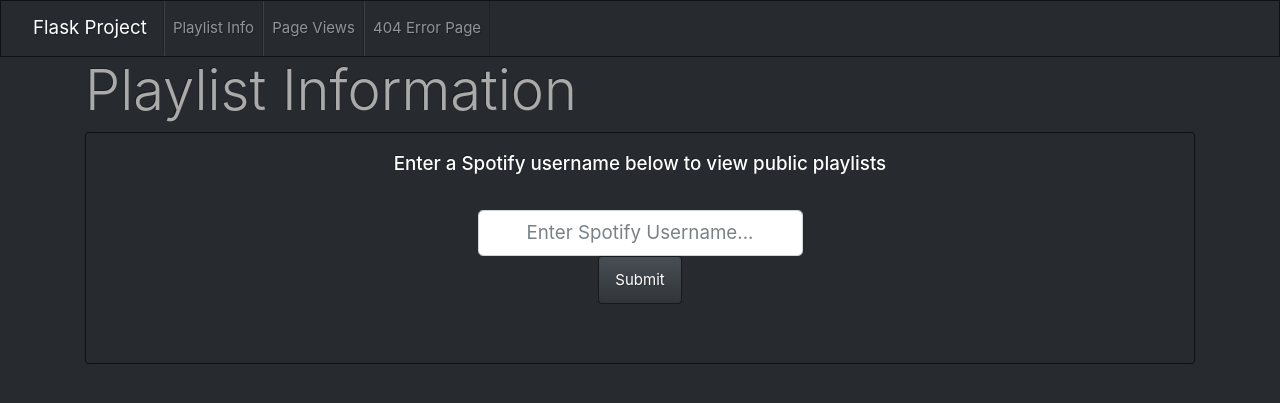
After one commit to brapana/Apana.dev, a Python web app: template templates/playlist_info.html in a window 1280 px wide. The commit adds this page. Shown: the top 403 px of the page. Run offline with Jinja, Linux system fonts and the light colour scheme; the template is opened without the code that fills it, so the values that code supplies are empty; some libraries are stand-ins or nearby versions.

Commit message:
New Spotify playlist info page
New Spotify playlist info page where a user enters their Spotify username to see a list of their public playlists. Clicking a playlist displays the average track length, track popularity, and percentage of explicit tracks of the playlist.

```diff
--- a/templates/layout.html
+++ b/templates/layout.html
@@ -39,6 +39,9 @@
         <div class="collapse navbar-collapse" id="navbarMenu">
             <ul class="navbar-nav">
                 <li class="nav-item">
+                    <a href="{{ url_for('playlist_info') }}" class="nav-link">Playlist Info</a>
+                </li>
+                <li class="nav-item">
                     <a href="{{ url_for('page_views') }}" class="nav-link">Page Views</a>
                 </li>
                 <li class="nav-item">
@@ -47,6 +50,19 @@
             </ul>
         </div>
     </nav>
+
+
+    <!-- Display Flask flashes as dismissable Bootstrap alerts (category=alert type) -->
+    {% with messages = get_flashed_messages(with_categories=true) %}
+        {% if messages %}
+            {% for category, message in messages %}
+                <div class="alert alert-{{ category }} alert-dismissible" role="alert">
+                    <button type="button" class="close" data-dismiss="alert" aria-label="Close"><span aria-hidden="true">×</span></button>
+                    <li class="{{ category }}">{{ message }}</li>
+                </div>
+            {% endfor %}
+        {% endif %}
+    {% endwith %}
 
 
     {% block content %} {% endblock %}
--- /dev/null
+++ b/templates/playlist_info.html
@@ -0,0 +1,106 @@
+{% extends "layout.html" %}
+
+{% block content %}
+<div class="container">
+
+
+  <div class="row">
+    <div class="col-sm-12">
+      <h1 class="display-4">Playlist Information</h1>
+    </div>
+  </div>
+
+
+  <div class="row">
+    <div class="col-sm-12 text-center">
+        <div class="card text-white bg-dark mb-3 mx-auto" style="max-width: 80rem;">
+
+            <div class="card-body">
+                <h5 class="card-title">Enter a Spotify username below to view public playlists</h5>
+                <br>
+
+                {% if user_info %}
+                    {% if user_info['images'] %}
+                        <img src="{{ user_info['images'][0]['url'] }}" class="img-fluid rounded-circle" style="max-height: 200px;" alt="User Profile Picture">
+                    {% else %}
+                        <br>
+                        <p class="card-text">No User Profile Picture</p>
+                    {% endif %}
+                    <br><br>
+                    <p class="card-text">Hi, {{ user_info['display_name'] }}!</p>
+                {% endif %}
+
+
+                <form role="form" method="POST">
+
+                    <div class="form-group row justify-content-center">
+                        <div class="col-xs-3">
+                            {% if user_info %}
+                                <input type="text" name="username" class="form-control form-control-lg" id="username-box" style="text-align:center;" placeholder="Enter Spotify Username..." value="{{ user_info['id'] }}">
+                            {% else %}
+                                <input type="text" name="username" class="form-control form-control-lg" id="username-box" style="text-align:center;" placeholder="Enter Spotify Username...">
+                            {% endif %}
+                            <button type="submit" class="btn btn-primary">Submit</button>
+                        </div>
+                    </div>
+                    <br>
+
+                    {% if playlist_stats %}
+
+                        <div class="row justify-content-center">
+                            <div class="col-xs-6 my-auto">
+                                <img src="{{ playlist_stats['cover_image'] }}" class="img-fluid rounded border" style="max-height: 180px;" alt="Playlist Cover Image">
+                            </div>
+                            <hr style="margin: 20px">
+                            <div class="col-xs-6 my-auto">
+                                <p class="card-text">
+                                "{{ playlist_stats['name'] }}" Statistics:<br><br>
+                                Average Track Length: {{ "%.2f" | format(playlist_stats['avg_track_length'] / 60000.0) }} min<br>
+                                Average Track Popularity: {{ "%.2f" | format(playlist_stats['avg_popularity']) }}%<br>
+                                Average Track Release Year: {{ playlist_stats['avg_release_year'] }}<br>
+                                Explicit Tracks: {{ playlist_stats['num_explicit'] }}/{{playlist_stats['num_tracks']}} = {{ "%.2f" | format(100 * playlist_stats['num_explicit'] / playlist_stats['num_tracks']) }}%
+                                </p>
+                            </div>
+                        </div>
+
+                        <br><br>
+                    {% endif %}
+
+
+                    {% if user_playlists %}
+
+                        <div class="row" style="line-height: 3.3">
+
+                            {% for playlist in user_playlists %}
+
+                                <div class="col-lg-3 col-md-4 col-sm-6 text-center">
+                                    <button type="submit" class="btn" name="playlist_selection" value="{{ playlist['id'] }}" style="border: none; padding: 0;">
+                                        <img src="{{ playlist['cover_image'] }}" class="img-fluid rounded" style="max-height: 180px;" alt="Playlist Cover Image">
+                                    </button>
+                                    {% if playlist['name'] | length > 22 %}
+                                        <p class="card-text">{{ playlist['name'][:22] }} ...</p>
+                                    {% else %}
+                                        <p class="card-text">{{ playlist['name'] }}</p>
+                                    {% endif %}
+                                </div>
+
+                            {% endfor %}
+                        </div>
+                    {% endif %}
+
+                </form>
+
+
+
+            </div>
+        </div>
+
+    </div>
+
+  </div>
+
+</div>
+
+
+<br><br>
+{% endblock %}
```
Also changed, not shown: app.py (+145 -1 lines), templates/get_album_art.html (added, +35 -0 lines).
